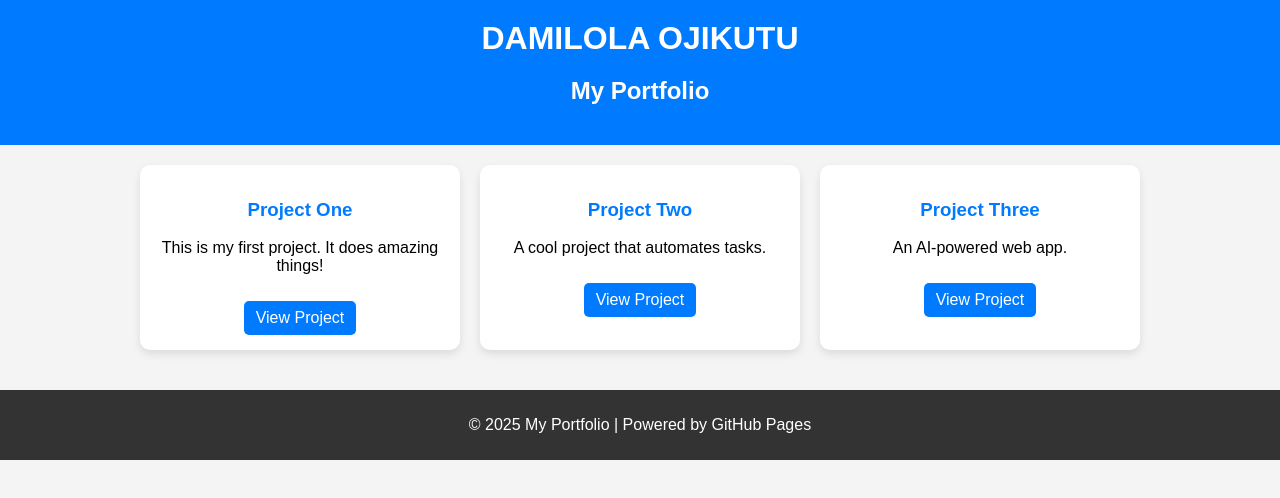
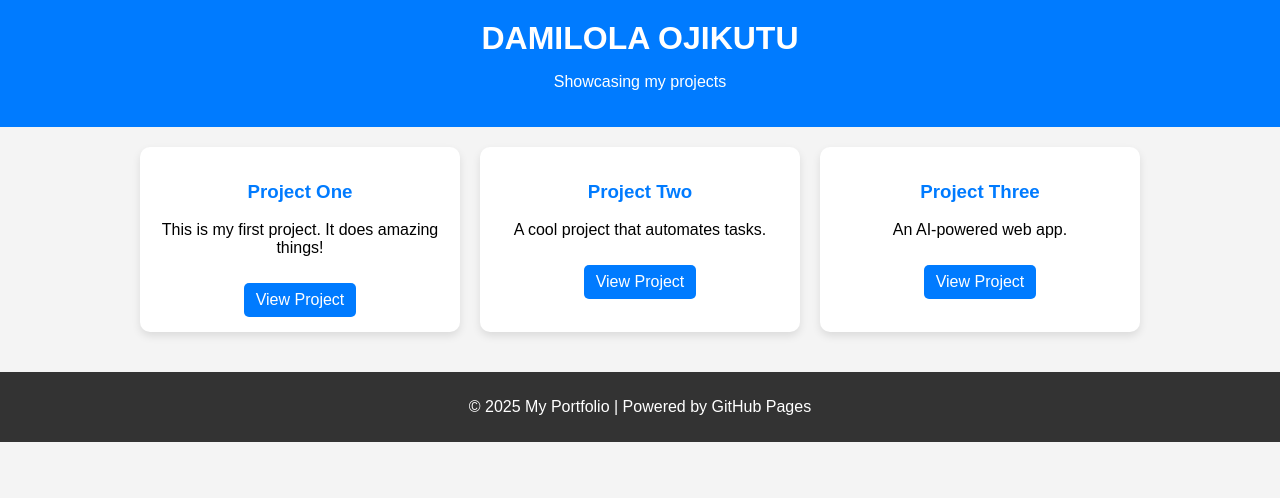
Before and after one commit to Headofstate-data/data-visualisations, a plain HTML site: page index.html in a window 1280 px wide. Drawn offline with Linux system fonts and the light colour scheme.

Commit message:
Update index.html

```diff
--- a/index.html
+++ b/index.html
@@ -9,7 +9,7 @@
 <body>
     <header>
         <h1>DAMILOLA OJIKUTU</h1>
-        <h2>My Portfolio</h2>
+        <p>Showcasing my projects </p>
     </header>
 
     <main>
```
